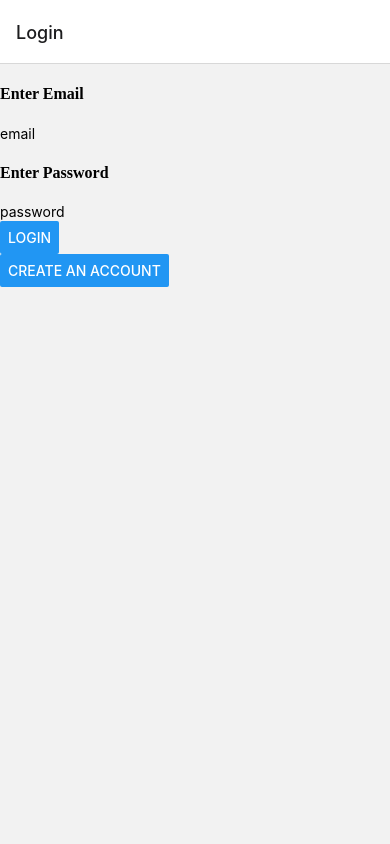
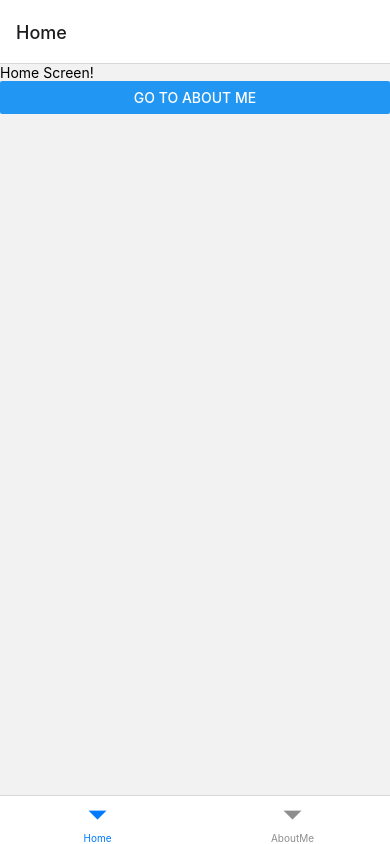
Before and after one commit to danielfisher414/MobileProject, a React Native app in the folder mobile-app/: screen / in a window 390 px wide. Built offline with nearby package versions, Linux system fonts and the light colour scheme.

Commit message:
implemented navigatation between two navigations

```diff
--- a/mobile-app/App.js
+++ b/mobile-app/App.js
@@ -1,10 +1,20 @@
-import React from 'react';
-import Navigation from './navigation';
-// import Login from './screens/login';
+
+import React, { useState, useEffect } from 'react';
+import { View } from 'react-native';
+import {Navigation, HomeTab} from './navigation';
+import { createNativeStackNavigator } from '@react-navigation/native-stack';
+import { NavigationContainer, useNavigation } from '@react-navigation/native';
 
 const App = () => {
+  const [showNavigation, setShowNavigation] = useState(false);
+
+
   return (
-    <Navigation />
+
+    <NavigationContainer>
+      {showNavigation ? <Navigation/>:<HomeTab/>}
+    </NavigationContainer>
+
   );
 };
 
--- a/mobile-app/navigation.js
+++ b/mobile-app/navigation.js
@@ -2,50 +2,39 @@ import React from 'react';
 import { View, Text, Button } from 'react-native';
 import { NavigationContainer, useNavigation } from '@react-navigation/native';
 import { createNativeStackNavigator } from '@react-navigation/native-stack';
+import { createBottomTabNavigator } from '@react-navigation/bottom-tabs';
 import Login from './screens/login';
 import HomeScreen from './screens/HomeScreen';
 import AboutMe from './screens/AboutMe';
 import CreateAccount from './screens/CreateAccount';
 
 const Stack = createNativeStackNavigator();
+const Tab = createBottomTabNavigator();
+
+
 
 const Navigation = () => {
   return (
-    <NavigationContainer>
+    <NavigationContainer independent={true}>
       <Stack.Navigator>
         <Stack.Screen name="Login" component={Login} />
         <Stack.Screen name="CreateAccount" component={CreateAccount} />
-        <Stack.Screen name="Home" component={HomeScreen} />
-        <Stack.Screen name="AboutMe" component={AboutMe} />
       </Stack.Navigator>
     </NavigationContainer>
   );
 };
 
-
-// const HomeScreen = ({ route }) => {
-//   const { isAuthenticated } = route.params;
-//   return (
-//     <View>
-//       <Text>{isAuthenticated ? 'Authenticated' : 'Not authenticated'}</Text>
-//     </View>
-//   );
-// };
+const HomeTab = () => {
+  return (
+    <NavigationContainer independent={true}>
+      <Tab.Navigator>
+      <Tab.Screen name="Home" component={HomeScreen} />
+      <Tab.Screen name="AboutMe" component={AboutMe} />
+      </Tab.Navigator>
+    </NavigationContainer>
+  );
+};
 
 
-export default Navigation;
 
-
-// const HomeScreen = () => {
-//   const navigation = useNavigation();
-
-//   return (
-//     <View>
-//       <Text>This is the home screen.</Text>
-//       <Button
-//         title="Go to Detail Screen"
-//         onPress={() => navigation.navigate('Detail')}
-//       />
-//     </View>
-//   );
-// };
+export {Navigation,HomeTab};
--- a/mobile-app/screens/login.js
+++ b/mobile-app/screens/login.js
@@ -19,8 +19,7 @@ class Login extends Component {
 
   handleLogin = () => {
     const { navigation } = this.props;
-    const isAuthenticated = true;
-    navigation.navigate('Home', { isAuthenticated });
+    navigation.navigate('Home');
   };
 
   createAccount= () => {
```
